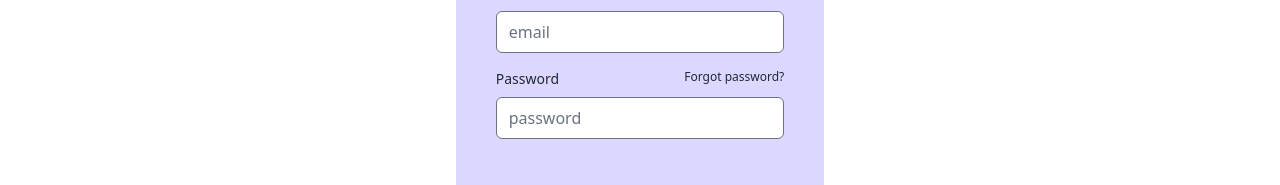
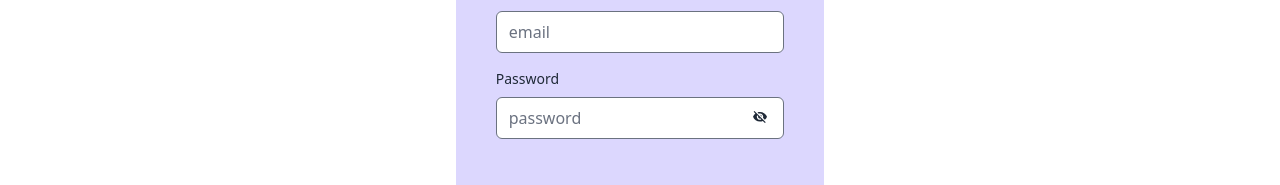
Before and after one commit to ranamiah221/react-authentication-concept-part1, a React (Vite) app: page /register in a window 1280 px wide. Shown: the part 285-470 px from the top of the page. Built offline with nearby package versions, Linux system fonts and the light colour scheme.

Commit message:
password validation with regular expansion and toggle button for change password show or not

```diff
--- a/package.json
+++ b/package.json
@@ -16,6 +16,7 @@
     "match-sorter": "^7.0.0",
     "react": "^18.3.1",
     "react-dom": "^18.3.1",
+    "react-icons": "^5.3.0",
     "react-router-dom": "^6.27.0",
     "sort-by": "^1.2.0"
   },
--- a/src/pages/Register/Register.jsx
+++ b/src/pages/Register/Register.jsx
@@ -1,10 +1,14 @@
 import { createUserWithEmailAndPassword, getAuth } from "firebase/auth";
 import React, { useState } from "react";
 import app from "../../firebase/firebase.config";
+import { IoMdEyeOff, IoMdEye } from "react-icons/io";
+
+
 
 const Register = () => {
   const [registerError, setRegisterError] = useState('');
   const [succeed, setSucceed] = useState('');
+  const [show, setShow]= useState(false);
   const auth = getAuth(app);
 
   const handleRegister = (e) => {
@@ -15,6 +19,10 @@ const Register = () => {
     setSucceed('');
     if(password.length < 6){
       setRegisterError('Password should be at least 6 characters')
+      return;
+    }
+    else if(!/^(?=.*[0-9])(?=.*[!@#$%^&*])[a-zA-Z0-9!@#$%^&*]{6,16}$/.test(password)){
+      setRegisterError('Your password must be 8 character with one uppercase,lowercase,number and special character')
       return;
     }
     createUserWithEmailAndPassword(auth, email, password)
@@ -59,22 +67,22 @@ const Register = () => {
                 <label htmlFor="password" className="text-sm">
                   Password
                 </label>
-                <a
-                  rel="noopener noreferrer"
-                  href="#"
-                  className="text-xs hover:underline dark:text-gray-600"
-                >
-                  Forgot password?
-                </a>
               </div>
+              <div className="relative">
               <input
-                type="password"
+                type={show ? "password" : 'text' }
                 name="password"
                 id="password"
                 placeholder="password"
                 className="w-full px-3 py-2 border rounded-md dark:border-gray-300 dark:bg-gray-50 dark:text-gray-800"
                 required
               />
+              <span onClick={()=> setShow(!show)} className="absolute mt-3 right-4">
+                {
+                  show ? <IoMdEye /> : <IoMdEyeOff />
+                }
+              </span>
+              </div>
             </div>
           </div>
           <div className="space-y-2">
```
Also changed, not shown: 1 other file (tests, documents, lock files or other folders).
